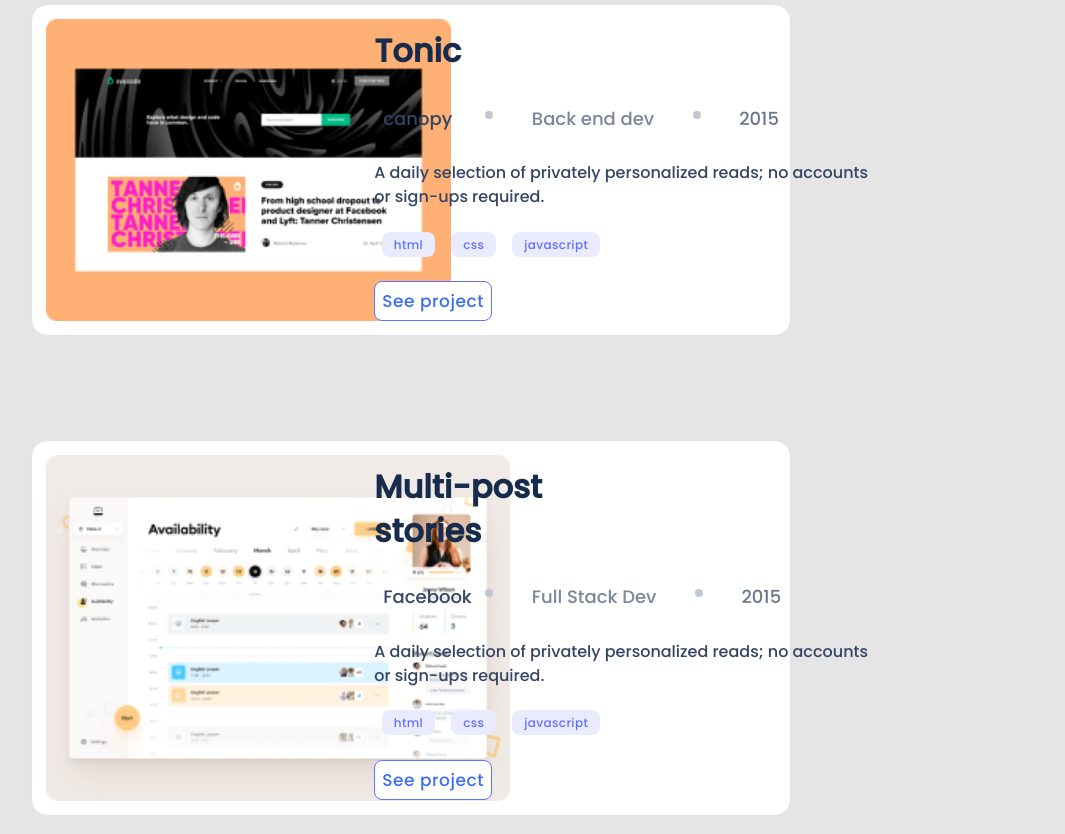
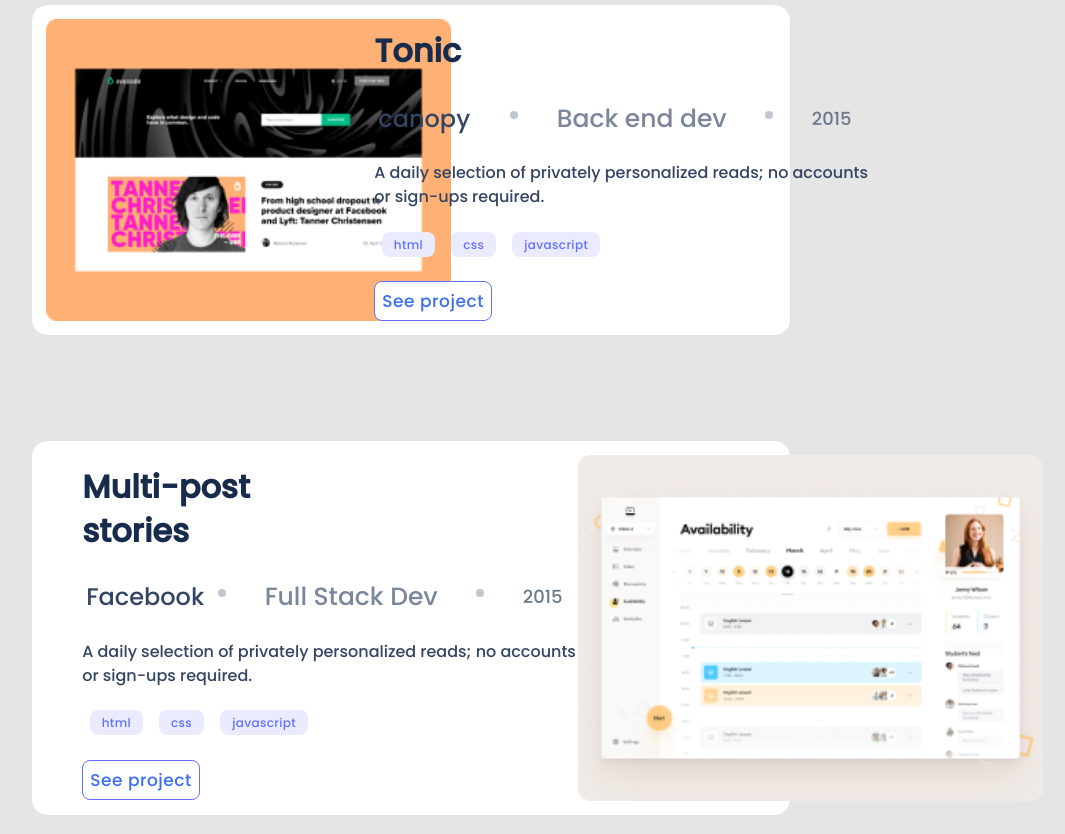
Before and after one commit to gdvl777/portfolio_desktop_version_05, a plain HTML site: page src/index.html in a window 1280 px wide. Shown: the part 1046-1880 px from the top of the page, without its empty margins (112-1177 px from the left). Drawn offline with Linux system fonts and the light colour scheme.

Commit message:
good changes

```diff
--- a/src/main.js
+++ b/src/main.js
@@ -70,7 +70,46 @@
 ];
 
 workSections.innerHTML = '';
+
 for (let i = 0; i < projectsList.length; i += 1) {
+  if(i%2!=0){
+  let languages = '';
+  projectsList[i].technologies.forEach((language) => {
+    languages += `
+      <li><a href='' class='skill' title='${language}' >${language}</a></li>
+    `;
+  });
+  workSections.innerHTML += `
+      <div class='projects'>
+          <div class='project-description'>
+            <h2 class='title'>${projectsList[i].name}</h2>
+            <div class='role row'>
+              <div class="role-name">${projectsList[i].company}</div>
+                <div class="role-dot"></div>
+                <div class="role-job">${projectsList[i].role}</div>
+                <div class="role-dot"></div>
+                <div class="role-year">${projectsList[i].year}</div>
+            </div>
+            <div class='project-details'>
+              <p>
+                ${projectsList[i].description}
+              </p>
+
+              <ul class='skills'>
+                ${languages}
+              </ul>
+              <div classs="button-click">
+                <button type='button' class='btn btn-enabled project-modal-${i}'>See project</button>
+              </div>
+            </div>
+          </div>
+          <div class='img-web'>
+            <img src='${projectsList[i].imageLink}' alt='work 1' class='' />
+          </div>
+    </div>
+  `;
+}
+else{
   let languages = '';
   projectsList[i].technologies.forEach((language) => {
     languages += `
@@ -106,6 +145,8 @@
           </div>
     </div>
   `;
+
+}
 }
 
 for (let i = 0; i < projectsList.length; i += 1) {
--- a/src/styles.css
+++ b/src/styles.css
@@ -1036,10 +1036,14 @@
     font-family: 'Poppins', sans-serif;
     font-style: normal;
     font-weight: 500;
-    font-size: 18px;
+    font-size: 24px;
     line-height: 24px;
     color: #344563;
-    padding: 8px 0px;
+    padding: 8px 30px;
+    display: flex;
+    flex-wrap: wrap;
+    gap: 20px;
+    margin-left: -26px;
   }
 
   .role-dot {
@@ -1061,7 +1065,7 @@
     font-family: 'Poppins', sans-serif;
     font-style: normal;
     font-weight: 400;
-    font-size: 18px;
+    font-size: 25px;
     line-height: 24px;
   }
 
@@ -1072,6 +1076,7 @@
     font-size: 18px;
     line-height: 24px;
     color: #6b778c;
+    margin-right: 25px;
   }
 
   .project-details > p {
```
